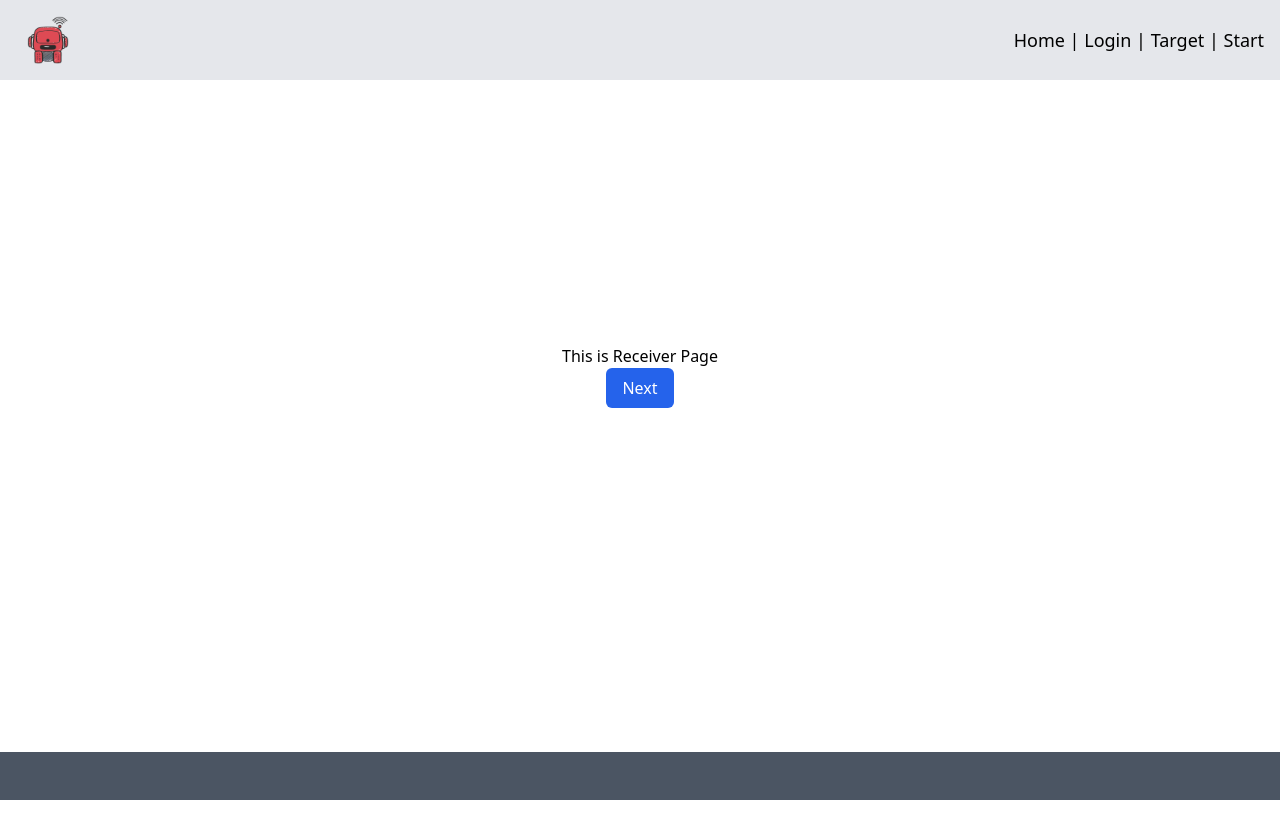
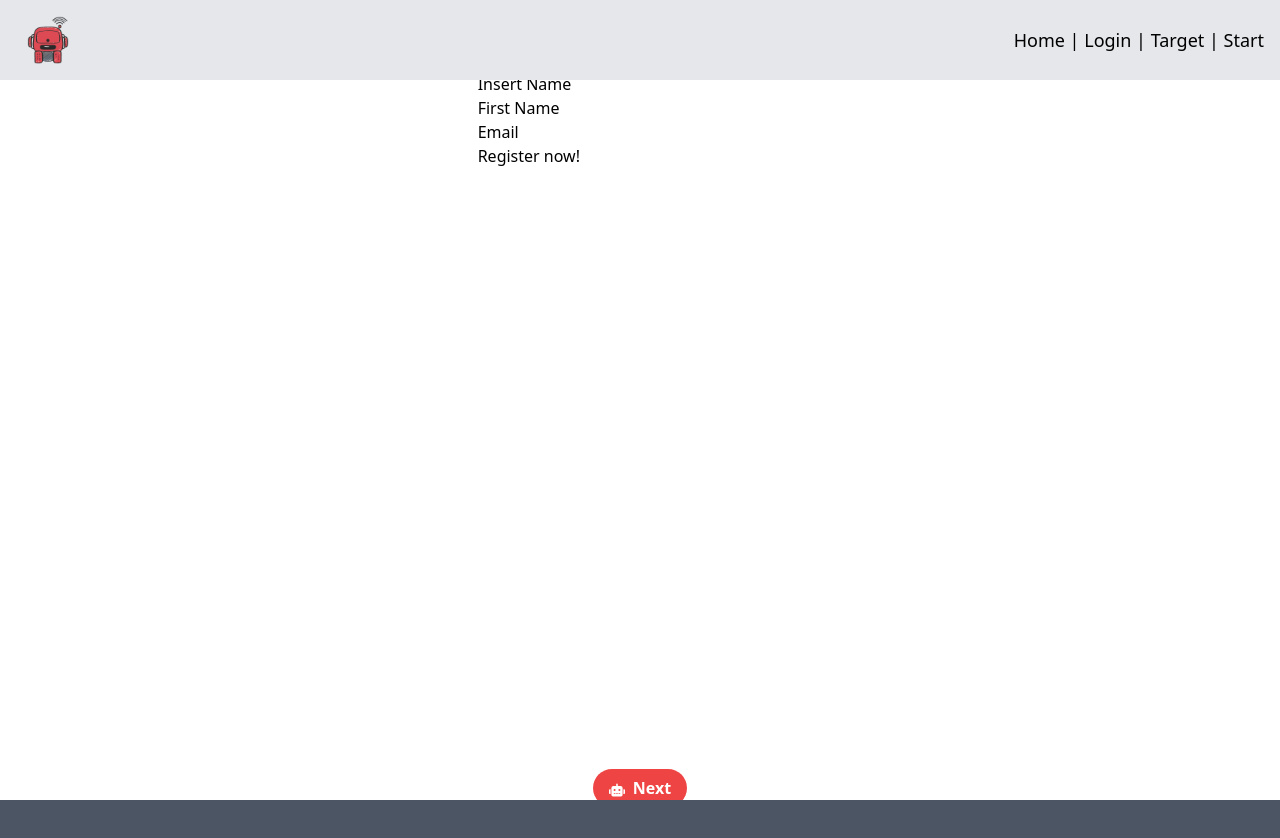
Before and after one commit to wu-changxing/ApologyMachine, a React (Create React App) app in the folder frontend/: page /aa in a window 1280 px wide. Shown: the top 838 px of the page. Before the commit the page ends 800 px from the top, so only its background shows below. Built offline with nearby package versions, Linux system fonts and the light colour scheme; the HTML template or start-up script is replaced by a standard one.

Commit message:
receiver

```diff
--- a/frontend/src/components/aaa.js
+++ b/frontend/src/components/aaa.js
@@ -1,18 +1,26 @@
 import React from 'react';
 import { Link } from 'react-router-dom';
+import Receiver from './Receiver';
+import { FaRobot } from 'react-icons/fa'; // Ensure FaRobot is imported if you're using it
+
 function Aaa() {
   return (
-    <div style={{ padding: '20px', textAlign: 'center' }}>
-      This is Receiver Page
-      <div >
-        <button className="bg-blue-600 hover:bg-blue-700 text-white py-2 px-4 rounded-md">
-          <Link to="/strategy" >
-              Next
-          </Link>
-        </button>
+    <div style={{ display: 'flex', flexDirection: 'column', minHeight: '100vh' }}>
+      <p>This is the Receiver Page.</p>
+      <div className="flex flex-row justify-center w-full px-4 mt-6">
+        <div className="flex-1">
+          <Receiver />
+        </div>
       </div>
-</div>
+
+      <div style={{ marginTop: 'auto', textAlign: 'center' }}>
+        <Link to="/strategy" className="py-2 px-4 font-bold text-white bg-red-500 rounded-full hover:bg-red-700">
+          <FaRobot className="inline-block mr-2" />
+          Next
+        </Link>
+      </div>
+    </div>
   );
-};
+}
 
 export default Aaa;
```
Also changed, not shown: frontend/backup/assets/confirm-wifi 2.png (added).
